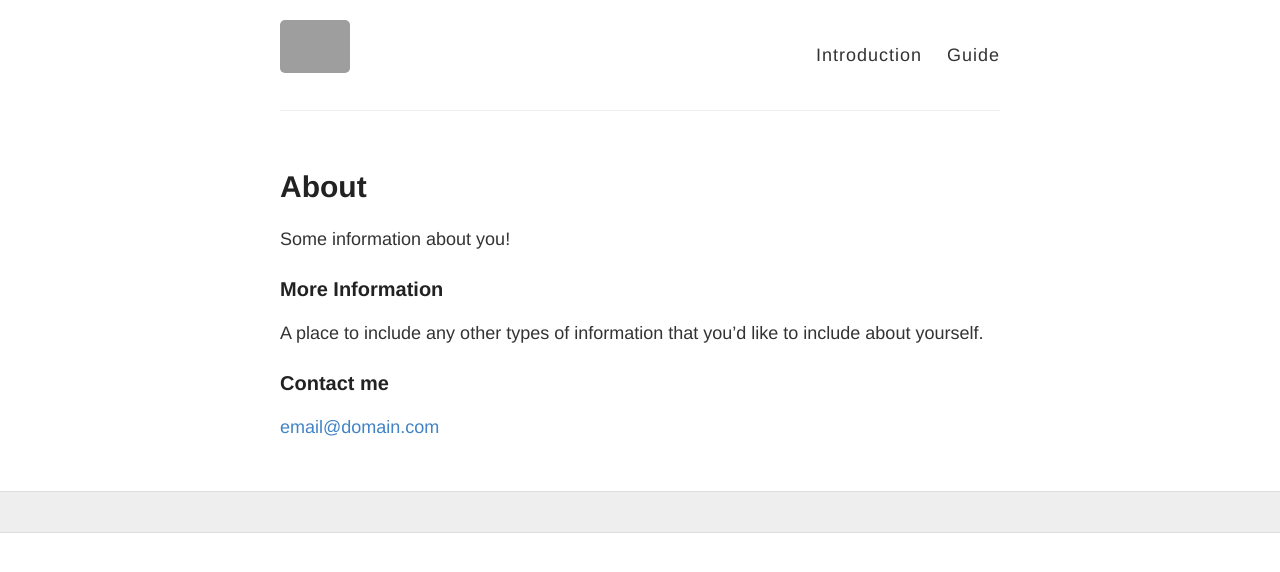
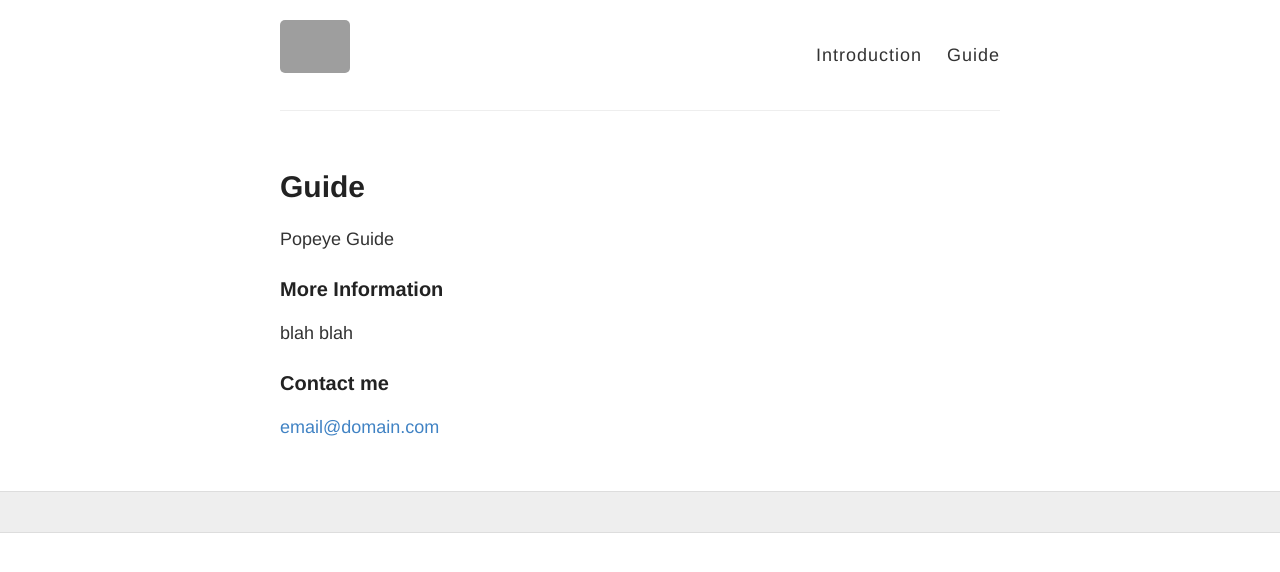
Before and after one commit to kookmin-sw/capstone-2021-2021-26, a Jekyll site: the page built from about.md, in a window 1280 px wide. Shown: the top 572 px of the page. Built offline with Jekyll 4.4.1, drawn with Linux system fonts in a browser that asks for light colours; grey boxes are pictures that could not be loaded.

Commit message:
Update about.md

```diff
--- a/about.md
+++ b/about.md
@@ -1,14 +1,14 @@
 ---
 layout: page
-title: About
-permalink: /about/
+title: Guide
+permalink: /Guide/
 ---
 
-Some information about you!
+Popeye Guide
 
 ### More Information
 
-A place to include any other types of information that you'd like to include about yourself.
+blah blah
 
 ### Contact me
 
```
